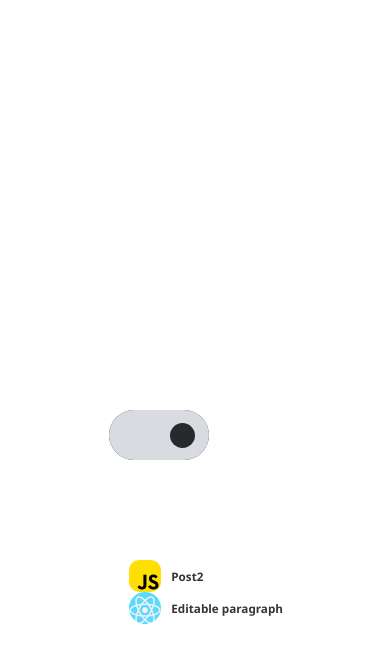
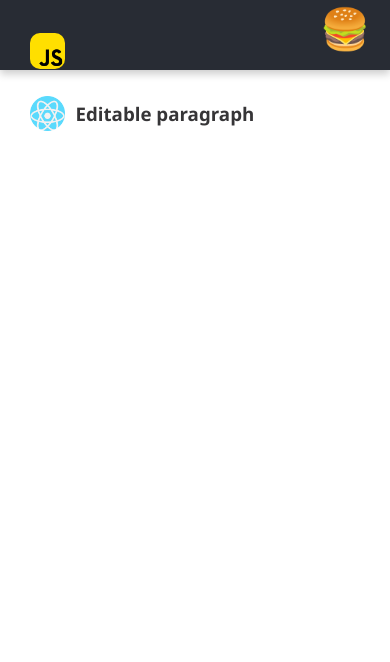
Before and after one commit to apalaciosdev/Blog-NextJS-, a Next.js app: page / in a window 390 px wide. Shown: the top 662 px of the page. Built offline with nearby package versions, Linux system fonts and the light colour scheme.

Commit message:
2112121252

```diff
--- /dev/null
+++ b/components/Header.js
@@ -0,0 +1,59 @@
+import React, { useState, useEffect } from "react";
+import NextLink from "next/link";
+
+import { CSSTransition } from "react-transition-group";
+import Image from 'next/image'
+import Toggle from './Toggle';
+
+export const Header = ({theme, toggleTheme}) => {
+  const [isNavVisible, setNavVisibility] = useState(false);
+  const [isSmallScreen, setIsSmallScreen] = useState(false);
+
+  useEffect(() => {
+    const mediaQuery = window.matchMedia("(max-width: 700px)");
+    mediaQuery.addListener(handleMediaQueryChange);
+    handleMediaQueryChange(mediaQuery);
+
+    return () => {
+      mediaQuery.removeListener(handleMediaQueryChange);
+    };
+  }, []);
+
+  const handleMediaQueryChange = mediaQuery => {
+    if (mediaQuery.matches) {
+      setIsSmallScreen(true);
+    } else {
+      setIsSmallScreen(false);
+    }
+  };
+
+  const toggleNav = () => {
+    setNavVisibility(!isNavVisible);
+  };
+
+  return (
+    <header className="Header">
+
+      <CSSTransition
+        in={!isSmallScreen || isNavVisible}
+        timeout={350}
+        classNames="NavAnimation"
+        unmountOnExit
+      >
+        <nav className="Nav">
+          {/* <a>
+
+          <NextLink href="/"><a> Home </a></NextLink>
+          </a> */}
+          <a href="/">Home</a>
+          <a href="/">Articles</a>
+          <a href="/">About</a>
+          <span><Toggle theme={theme} toggleTheme={toggleTheme} /></span>
+        </nav>
+      </CSSTransition>
+      <button onClick={toggleNav} className="Burger">
+        🍔
+      </button>
+    </header>
+  );
+}
--- a/components/Toggle.js
+++ b/components/Toggle.js
@@ -4,10 +4,7 @@ import styled from "styled-components"
 import Image from 'next/image'
 
 
-const ToggleContainer = styled.div`
-  width: 10px;
 
-`;
 
 
 
@@ -16,26 +13,14 @@ const Toggle = ({theme,  toggleTheme }) => {
 
     return (
       <div>
-        <ToggleContainer>
 
-
-
-
-
-
-
-
-
-        <div class = 'toggle-switch'>
+        <div className = 'toggle-switch'>
             <label>
-                <input type = 'checkbox' onClick={toggleTheme} checked={theme === "light" ? true : false}/>
-                <span class = 'slider'></span>
+                <input type = 'checkbox' onClick={toggleTheme} defaultChecked={theme === "light" ? false : true}/>
+                <span className = 'slider'></span>
             </label>
         </div>
 
-
-
-        </ToggleContainer>
       </div>
     );
 };
--- a/package.json
+++ b/package.json
@@ -16,6 +16,7 @@
     "prismjs": "^1.25.0",
     "react": "17.0.2",
     "react-dom": "17.0.2",
+    "react-transition-group": "^4.4.2",
     "styled-components": "^5.3.3"
   },
   "devDependencies": {
--- a/pages/_app.js
+++ b/pages/_app.js
@@ -6,6 +6,8 @@ import { lightTheme, darkTheme } from '../styles/Themes';
 import { useDarkMode } from '../helpers/useDarkMode';
 import {ThemeProvider} from "styled-components";
 import '../styles/ToggleButton.css'
+import "../styles/Header.css";
+import { Header } from '../components/Header';
 
 function MyApp({ Component, pageProps }) {
 
@@ -16,8 +18,9 @@ function MyApp({ Component, pageProps }) {
   return(
     <ThemeProvider theme={themeMode}>
       <GlobalStyle/>
-      <Toggle theme={theme} toggleTheme={themeToggler} />
-      <Component {...pageProps} />
+      <Header theme={theme} toggleTheme={themeToggler}/>
+      {/* <Toggle theme={theme} toggleTheme={themeToggler} /> */}
+      <Component {...pageProps} ></Component>
     </ThemeProvider>
 
   )
--- /dev/null
+++ b/styles/Header.css
@@ -0,0 +1,119 @@
+.Header {
+  position: fixed;
+  top: 0; /* Stick it to the top */
+  left: 0px;
+  max-height: 70px;
+  width: 100vw;
+  height: 70px;
+
+  display: grid;
+  grid-template-areas: "logo nav";
+
+  /* Cosmetics */
+  background-color: #282c34;
+  box-shadow: 0 4px 8px 0 rgba(0, 0, 0, 0.2);
+}
+
+.Logo {
+  grid-area: logo;
+  height: 70px;
+}
+
+.Nav {
+  display: grid;
+  grid-area: nav;
+  grid-template-columns: repeat(4, auto);
+  align-items: center;
+  justify-items: center;
+}
+.Nav a {
+  color: #fff;
+  font-size: 20px;
+  font-weight: 500;
+  transition: 0.5s;
+  text-decoration: none;
+  margin-top: -30px;
+}
+.Nav a:hover {
+  transform: scale(1.1);
+}
+.Nav button {
+  padding: 10px;
+  outline: none;
+  border: none;
+  font-size: 20px;
+  color: #fff;
+  font-weight: 600;
+  background-color: rgba(255, 0, 0, 0.5);
+  box-shadow: 0px 5px 0px 0px rgba(255, 0, 0, 0.25);
+  border-radius: 10px;
+  cursor: pointer;
+  transition: 70ms;
+}
+
+.Nav button:active {
+  transform: translateY(3px);
+  box-shadow: 0px 2px 0px 0px rgba(255, 0, 0, 0.25);
+}
+
+.Burger {
+  display: none;
+  grid-area: burger;
+  margin: 0 20px 0 0;
+  padding: 0;
+  justify-self: end;
+  font-size: 40px;
+  border: none;
+  background: none;
+  outline: none;
+  transition: 0.1s;
+}
+.Burger:active {
+  transform: scale(1.2);
+}
+
+@media (max-width: 700px) {
+  .Header {
+    grid-template-areas: "logo burger" "nav nav";
+  }
+  .Nav {
+    grid-template-rows: repeat(4, auto);
+    grid-template-columns: none;
+    grid-row-gap: 20px;
+
+    padding: 30px 0 30px;
+    background: rgba(40, 44, 47, 0.95);
+    box-shadow: 0 4px 8px 0 rgba(0, 0, 0, 0.2);
+    border-bottom-left-radius: 10px;
+    border-bottom-right-radius: 10px;
+  }
+  .Burger {
+    display: inline;
+  }
+  .Nav a {
+    color: #fff;
+    font-size: 20px;
+    font-weight: 500;
+    transition: 0.5s;
+    text-decoration: none;
+    margin-top: 0px;
+  }
+}
+
+.NavAnimation-enter {
+  opacity: 0;
+  transform: scale(0.5);
+}
+.NavAnimation-enter-active {
+  opacity: 1;
+  transform: translateX(0);
+  transition: opacity 350ms, transform 350ms;
+}
+.NavAnimation-exit {
+  opacity: 1;
+}
+.NavAnimation-exit-active {
+  opacity: 0;
+  transform: scale(0.5);
+  transition: opacity 350ms, transform 350ms;
+}
--- a/styles/ToggleButton.css
+++ b/styles/ToggleButton.css
@@ -5,32 +5,22 @@
   --link-hover: rgb(24, 94, 82);
 }
 
-* {
-  padding: 0;
-  margin: 0;
-  box-sizing: border-box;
-}
-
-body {
-  background-color: #cfafaf;
-  display: flex;
-  justify-content: center;
-  align-items: center;
-  height: 100vh;
-}
 
 .toggle-switch {
   position: relative;
-  width: 200px;
+  width: 80px;
+  padding-bottom: 100px;
 }
 
 label {
   position: absolute;
+  margin-top: 15px;
   width: 100px;
-  height: 50px;
+  height: 40px;
   background-color: var(--dark);
   border-radius: 50px;
   cursor: pointer;
+
 }
 
 input {
@@ -54,10 +44,10 @@ input:checked ~ .slider {
 .slider::before {
   content: "";
   position: absolute;
-  top: 13px;
+  top: 10px;
   left: 16px;
-  width: 25px;
-  height: 25px;
+  width: 22px;
+  height: 22px;
   border-radius: 50%;
   box-shadow: inset 9px -4px 0px 0px var(--light);
   background-color: var(--dark);
@@ -65,23 +55,7 @@ input:checked ~ .slider {
 }
 
 input:checked ~ .slider::before {
-  transform: translateX(45px);
+  transform: translateX(50px);
   background-color: var(--dark);
   box-shadow: none;
 }
-
-a {
-  position: relative;
-  font-family: "Segoe UI", Tahoma, Geneva, Verdana, sans-serif;
-  top: 150px;
-  left: 10px;
-  font-size: 10px;
-  text-decoration: none;
-  color: var(--link);
-  font-weight: bold;
-  text-align: center;
-}
-
-a:hover {
-  color: var(--link-hover);
-}
```
Also changed, not shown: 1 other file (tests, documents, lock files or other folders).
